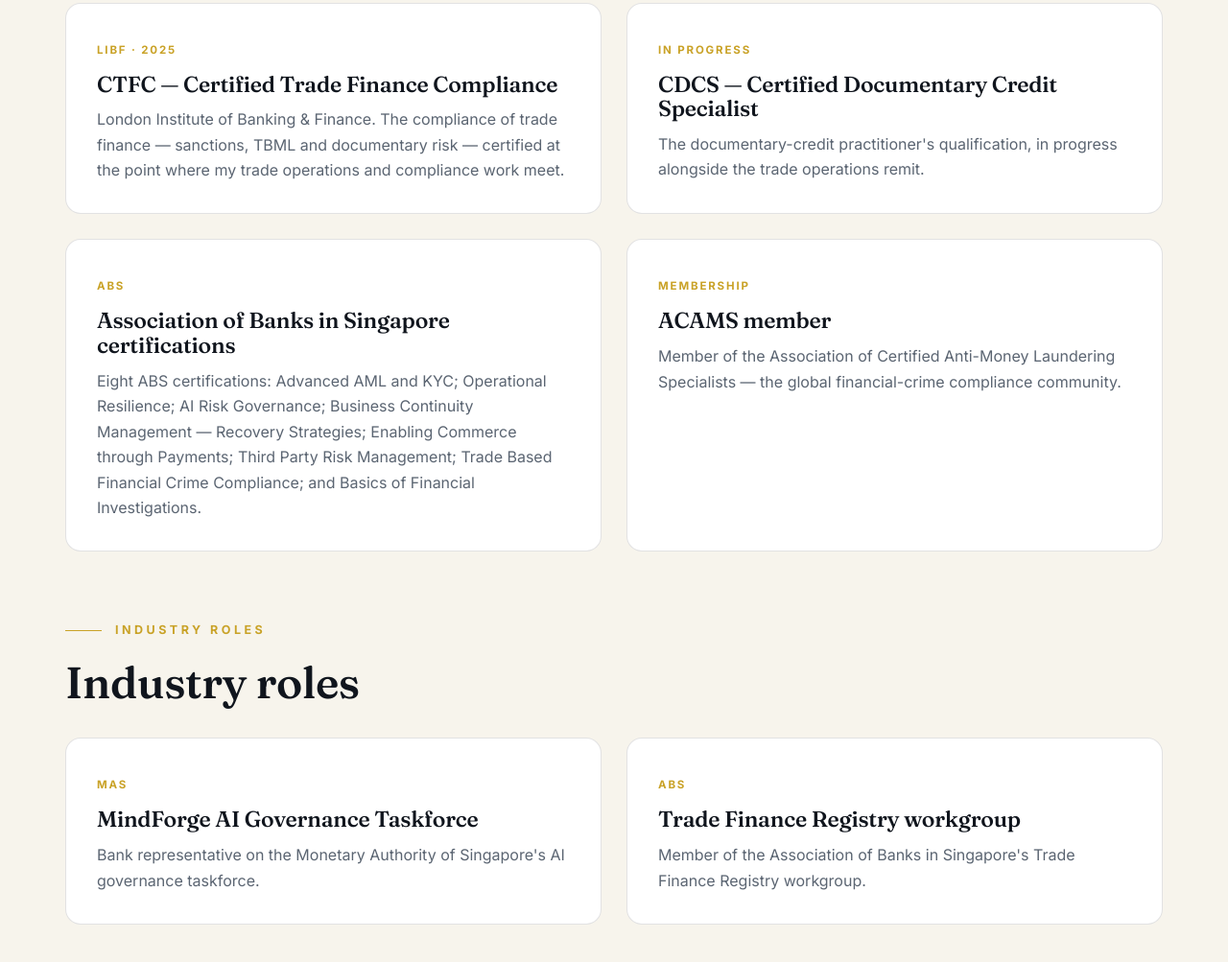
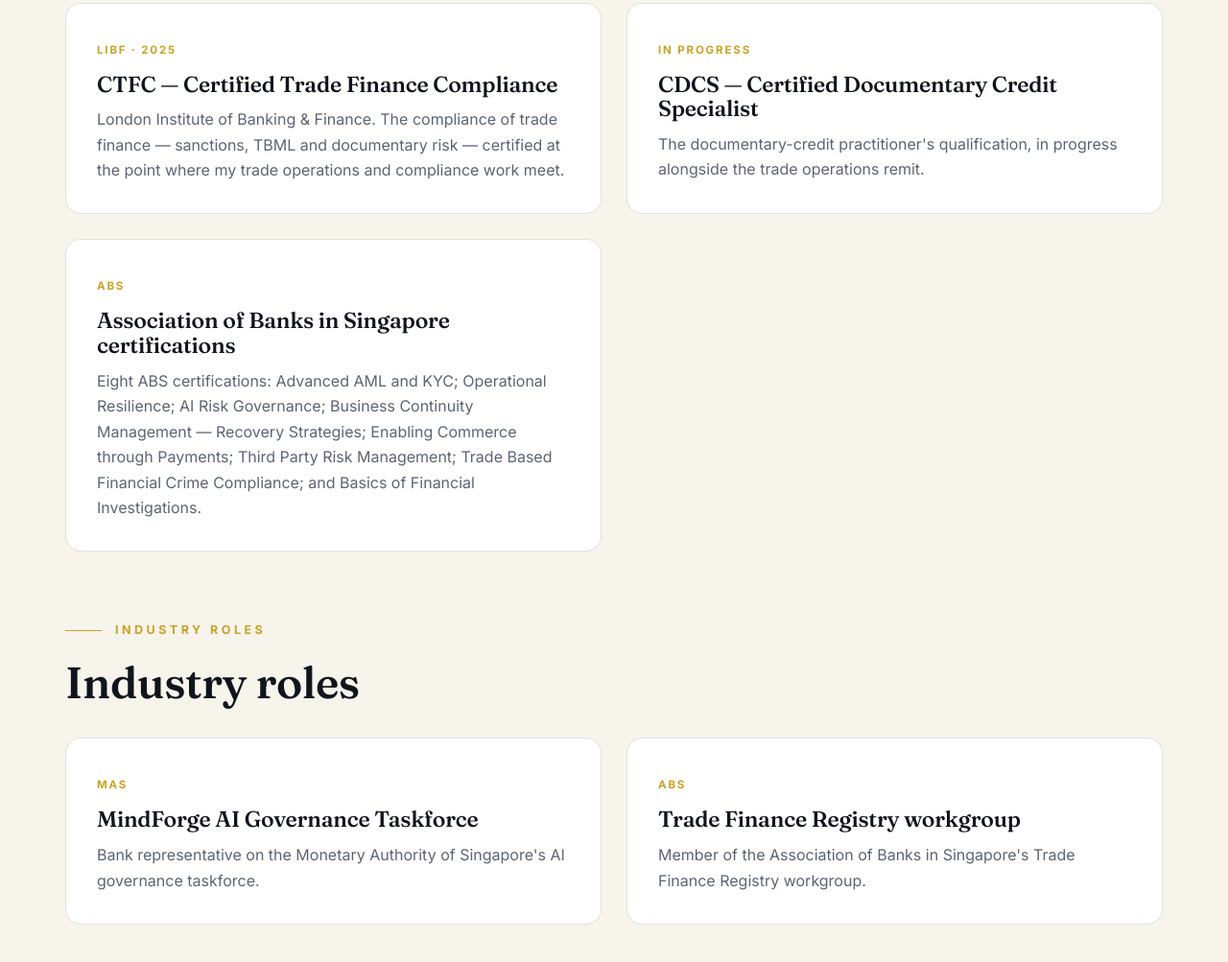
Before and after one commit to guhadeepanjan/dg-coo-site, a plain HTML site: page credentials.html in a window 1280 px wide. Shown: the part 1192-2195 px from the top of the page at 96% size. Drawn offline with Linux system fonts and the light colour scheme.

Commit message:
Bucket C item 23b: remove ACAMS member card (dropped at Deepanjan's instruction)

```diff
--- a/credentials.html
+++ b/credentials.html
@@ -88,11 +88,6 @@
         <h3>Association of Banks in Singapore certifications</h3>
         <p>Eight ABS certifications: Advanced AML and KYC; Operational Resilience; AI Risk Governance; Business Continuity Management — Recovery Strategies; Enabling Commerce through Payments; Third Party Risk Management; Trade Based Financial Crime Compliance; and Basics of Financial Investigations.</p>
       </div>
-      <div class="card reveal">
-        <span class="tag">Membership</span>
-        <h3>ACAMS member</h3>
-        <p>Member of the Association of Certified Anti-Money Laundering Specialists — the global financial-crime compliance community.</p>
-      </div>
     </div>
 
     <div class="kicker reveal" style="margin-top:72px">Industry Roles</div>
```
